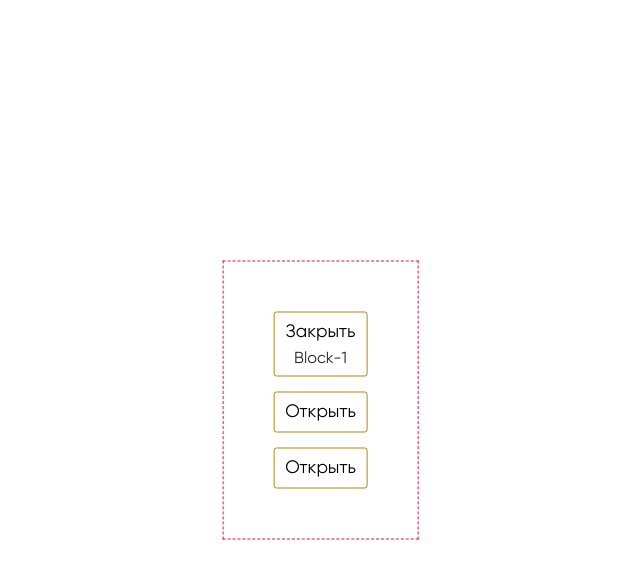
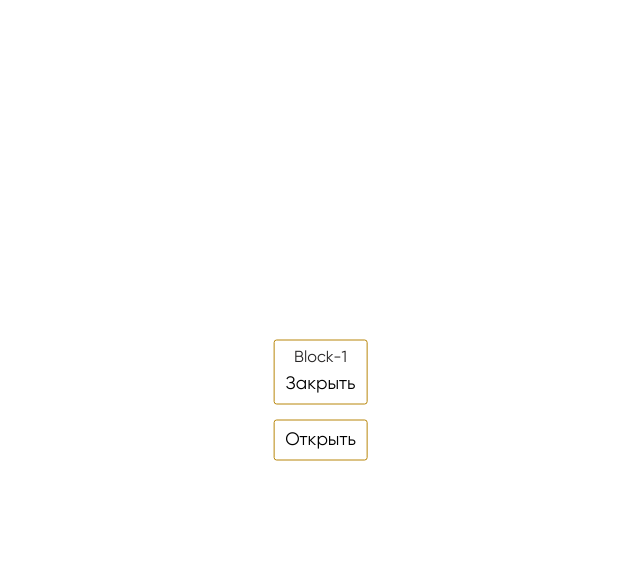
Before and after one commit to Wyicee/gifts_merch, a Vue app: page / in a window 1280 px wide. Both pictures are taken after a click on the button "Открыть". Shown: the top 578 px of the page, without its empty margins (312-952 px from the left). Built offline with nearby package versions, Linux system fonts and the light colour scheme; the HTML template or start-up script is replaced by a standard one.

Commit message:
feat(foo)

```diff
--- /dev/null
+++ b/src/components/foo/FooChild.vue
@@ -0,0 +1,64 @@
+<script setup lang="ts">
+import Button from '@/components/ui/Button.vue'
+
+interface Props {
+  item: State
+}
+
+defineProps<Props>()
+
+const emit = defineEmits<{
+  toggle: []
+}>()
+</script>
+
+<template>
+  <div class="wrapper">
+    <Button mods="transparent" @click="emit('toggle')">
+      {{ item.show ? 'Закрыть' : 'Открыть' }}
+    </Button>
+    <div class="wrapper__body" :class="{ expanded: item.show }">
+      <Transition>
+        <p class="wrapper__body-text" v-show="item.show">{{ item.text }}</p>
+      </Transition>
+    </div>
+  </div>
+</template>
+
+<style scoped lang="scss">
+.wrapper {
+  display: flex;
+  flex-direction: column-reverse;
+  justify-content: center;
+  align-items: center;
+  padding: 5px;
+  border: 1px solid darkgoldenrod;
+  border-radius: 3px;
+
+  &__body {
+    display: grid;
+    grid-template-rows: 0fr;
+    overflow: hidden;
+    transition: grid-template-rows 0.5s ease;
+
+    &.expanded {
+      grid-template-rows: 1fr;
+    }
+
+    &-text {
+      min-height: 0;
+    }
+  }
+}
+
+.v-enter-active,
+.v-leave-active {
+  transition: all 0.5s ease;
+}
+
+.v-enter-from,
+.v-leave-to {
+  opacity: 0;
+  transition: all 0.3s ease;
+}
+</style>
--- a/src/components/foo/FooChildOne.vue
+++ b/src/components/foo/FooChildOne.vue
@@ -2,30 +2,32 @@
 import { useFooStore } from '@/stores/counter.ts'
 import Button from '@/components/ui/Button.vue'
 
-import type { State } from '@/types/state.ts'
+const emit = defineEmits<{
+  toggle: []
+}>()
 
 const store = useFooStore()
 
 const storeItem = store.List.slice(0, 1)
-
-const toggleShow = (item: State) => {
-  item.show = !item.show
-}
 </script>
 
 <template>
-  <div v-for="item in storeItem" :key="item.id">
-    <Transition>
-      <p v-show="item.show">{{ item.text }}</p>
-    </Transition>
-    <Button mods="transparent" @click="toggleShow(item)">{{
-      item.show ? 'Закрыть' : 'Открыть'
-    }}</Button>
+  <div class="wrapper">
+    <template v-for="item in storeItem" :key="item.id">
+      <Button mods="transparent" @click="emit('toggle')">
+        {{ item.show ? 'Закрыть' : 'Открыть' }}
+      </Button>
+      <div class="wrapper__body" :class="{ expanded: item.show }">
+        <Transition>
+          <p class="wrapper__body-text" v-show="item.show">{{ item.text }}</p>
+        </Transition>
+      </div>
+    </template>
   </div>
 </template>
 
 <style scoped lang="scss">
-div {
+.wrapper {
   display: flex;
   flex-direction: column-reverse;
   justify-content: center;
@@ -33,12 +35,24 @@ div {
   padding: 5px;
   border: 1px solid darkgoldenrod;
   border-radius: 3px;
+
+  &__body {
+    display: grid;
+    grid-template-rows: 0fr;
+    overflow: hidden;
+    transition: grid-template-rows 0.5s ease;
+
+    &.expanded {
+      grid-template-rows: 1fr;
+    }
+
+    &-text {
+      min-height: 0;
+    }
+  }
 }
 
-.v-enter-active {
-  transition: all 0.4s ease;
-}
-
+.v-enter-active,
 .v-leave-active {
   transition: all 0.5s ease;
 }
@@ -46,6 +60,6 @@ div {
 .v-enter-from,
 .v-leave-to {
   opacity: 0;
-  transform: translateY(-15px);
+  transition: all 0.3s ease;
 }
 </style>
--- a/src/components/foo/FooChildThree.vue
+++ b/src/components/foo/FooChildThree.vue
@@ -14,18 +14,22 @@ const toggleShow = (item: State) => {
 </script>
 
 <template>
-  <div v-for="item in storeItem" :key="item.id">
-    <Transition>
-      <p v-show="item.show">{{ item.text }}</p>
-    </Transition>
-    <Button mods="transparent" @click="toggleShow(item)">{{
-      item.show ? 'Закрыть' : 'Открыть'
-    }}</Button>
+  <div class="wrapper">
+    <template v-for="item in storeItem" :key="item.id">
+      <Button mods="transparent" @click="toggleShow(item)">
+        {{ item.show ? 'Закрыть' : 'Открыть' }}
+      </Button>
+      <div class="wrapper__body" :class="{ expanded: item.show }">
+        <Transition>
+          <p class="wrapper__body-text" v-show="item.show">{{ item.text }}</p>
+        </Transition>
+      </div>
+    </template>
   </div>
 </template>
 
 <style scoped lang="scss">
-div {
+.wrapper {
   display: flex;
   flex-direction: column-reverse;
   justify-content: center;
@@ -33,19 +37,31 @@ div {
   padding: 5px;
   border: 1px solid darkgoldenrod;
   border-radius: 3px;
+
+  &__body {
+    display: grid;
+    grid-template-rows: 0fr;
+    overflow: hidden;
+    transition: grid-template-rows 0.5s ease;
+
+    &.expanded {
+      grid-template-rows: 1fr;
+    }
+
+    &-text {
+      min-height: 0;
+    }
+  }
 }
 
-.v-enter-active {
-  transition: all 0.4s ease;
-}
-
+.v-enter-active,
 .v-leave-active {
-  transition: all 0.3s ease;
+  transition: all 0.5s ease;
 }
 
 .v-enter-from,
 .v-leave-to {
   opacity: 0;
-  transform: translateY(-15px);
+  transition: all 0.3s ease;
 }
 </style>
--- a/src/components/foo/FooParent.vue
+++ b/src/components/foo/FooParent.vue
@@ -1,29 +1,73 @@
 <script setup lang="ts">
-import FooChildOne from '@/components/foo/FooChildOne.vue'
-import FooChildTwo from '@/components/foo/FooChildTwo.vue'
-import FooChildThree from '@/components/foo/FooChildThree.vue'
+import FooChild from '@/components/foo/FooChild.vue'
+
+import { useFooStore } from '@/stores/counter.ts'
+import { computed } from 'vue'
+
+import type { State } from '@/types/state.ts'
+
+const store = useFooStore()
+
+const visibleList = computed(() => {
+  const list = store.List
+  if (!list[0].show) {
+    return [list[0]]
+  }
+
+  return store.List.filter((_, index) => {
+    if (index === 0) {
+      return true
+    }
+    return store.List[index - 1].show
+  })
+})
+
+const toggleShow = (item: State) => {
+  item.show = !item.show
+}
 </script>
 
 <template>
-  <div class="container">
-    <FooChildOne />
-    <FooChildTwo />
-    <FooChildThree />
+  <div class="block">
+    <TransitionGroup name="list" mode="in-out">
+      <div class="block__wrapper" v-for="item in visibleList" :key="item.id">
+        <FooChild :item="item" @toggle="toggleShow(item)" />
+      </div>
+    </TransitionGroup>
   </div>
 </template>
 
 <style scoped lang="scss">
-.container {
+.block {
   display: flex;
   flex-direction: column;
-  align-items: center;
-  justify-content: center;
-  gap: 15px;
-  padding: 50px;
+  row-gap: 15px;
   position: absolute;
   left: 50%;
   top: 50%;
   transform: translate(-50%, -50%);
-  border: 1px dashed crimson;
+  transition: all 0.5s ease;
+
+  &__wrapper {
+    display: grid;
+    grid-template-rows: 1fr;
+    transition: all 0.5s ease;
+  }
+}
+
+.list-move, /* применять переход к движущимся элементам */
+.list-enter-active,
+.list-leave-active {
+  transition: all 0.5s ease;
+}
+
+.list-enter-from,
+.list-leave-to {
+  opacity: 0;
+  transform: translateY(-30px);
+}
+
+.list-leave-active {
+  position: absolute;
 }
 </style>
```
